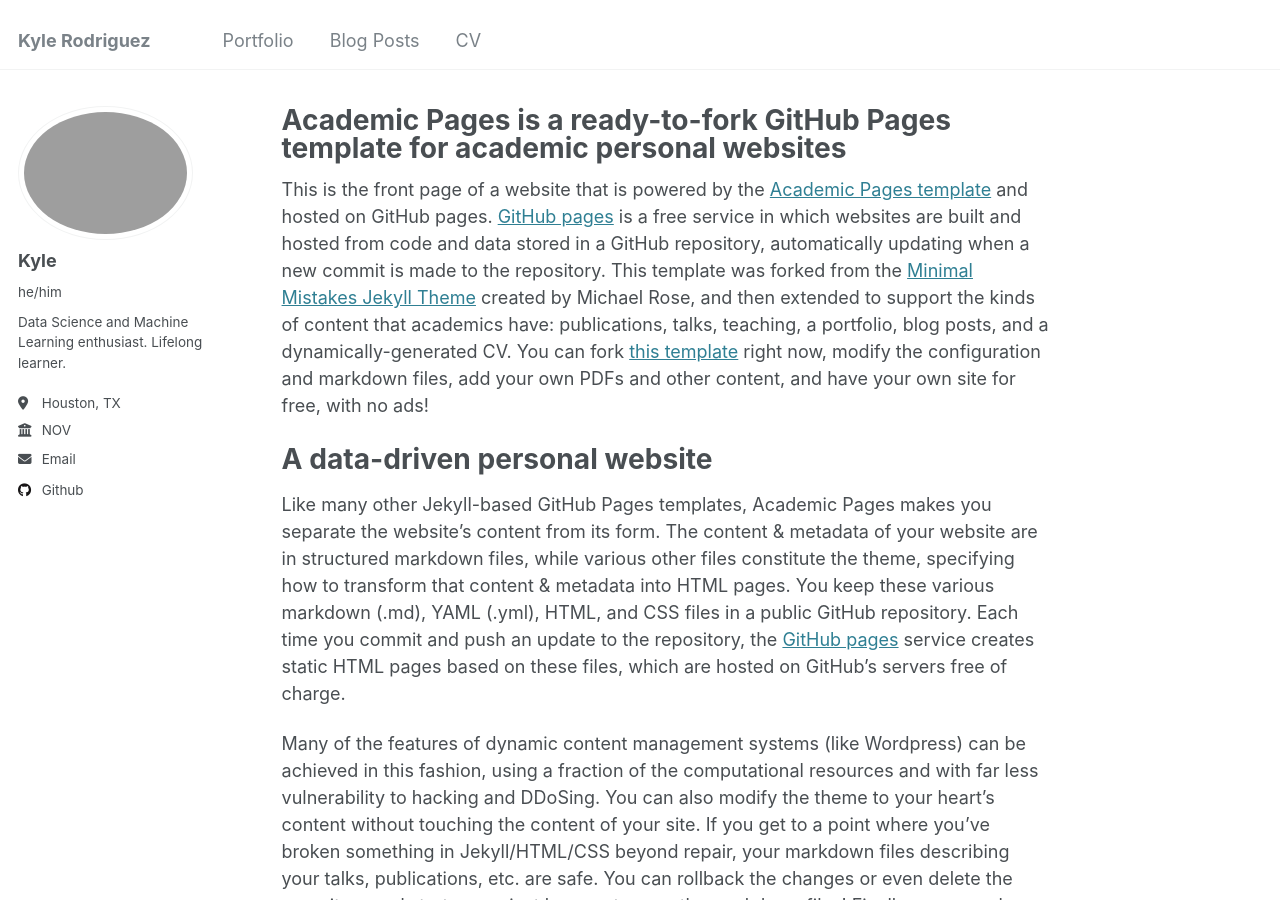
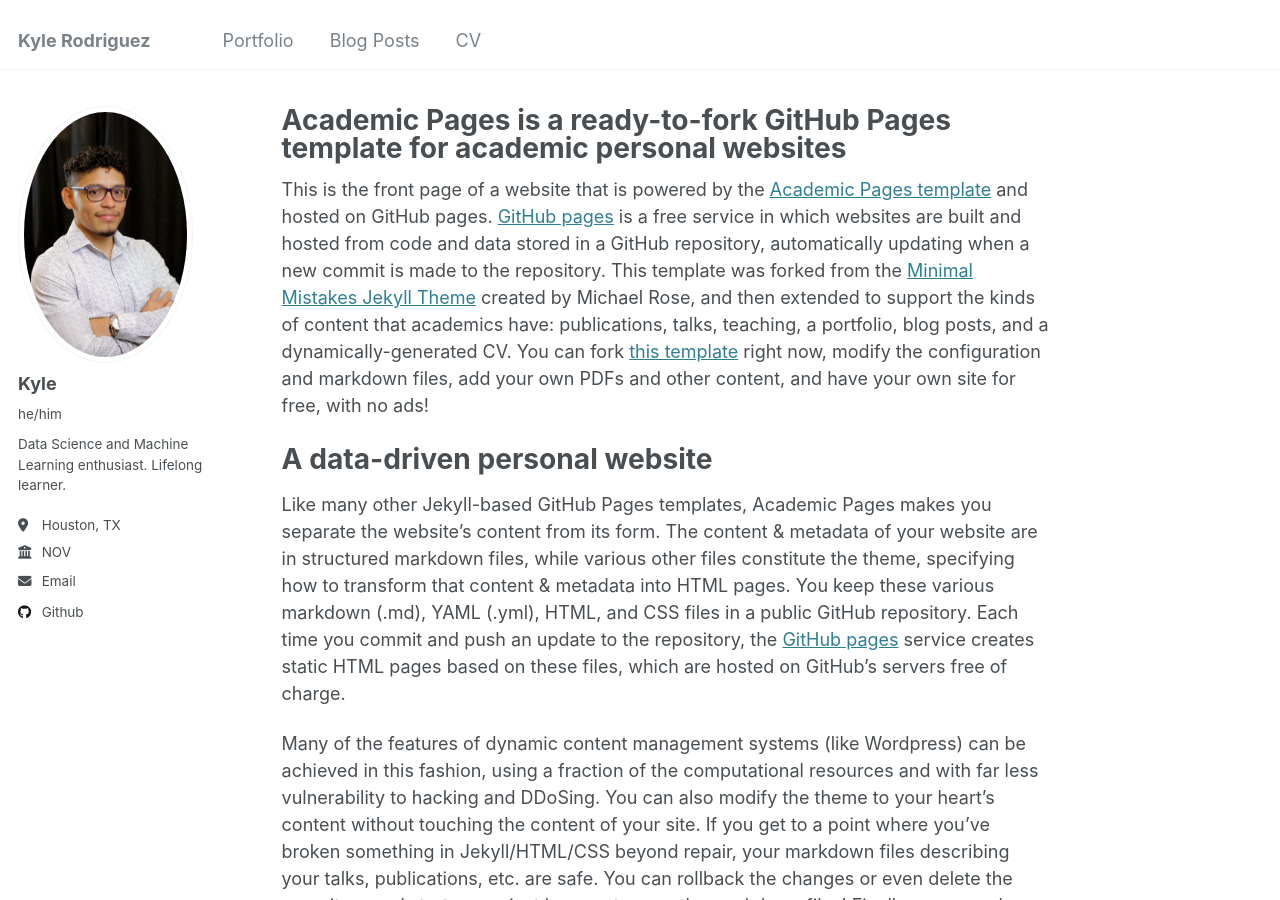
Before and after one commit to kyleanthonyr/kyleanthonyr.github.io, a Jekyll site: the page built from _pages/about.md, in a window 1280 px wide and 900 px high. Built offline with Jekyll 4.4.1, drawn with Linux system fonts in a browser that asks for light colours.

Commit message:
checking jpeg headshot

```diff
--- a/_config.yml
+++ b/_config.yml
@@ -21,7 +21,7 @@ repository: "kyleanthonyr/kyleanthonyr.github.io"
 #               Additional customization can be done by editing /_includes/author-profile.html
 author:
     # Biographic information
-    avatar: "headshot-min.png"
+    avatar: "headshot.jpeg"
     name: "Kyle"
     pronouns: "he/him"
     bio: "Data Science and Machine Learning enthusiast. Lifelong learner."
```
